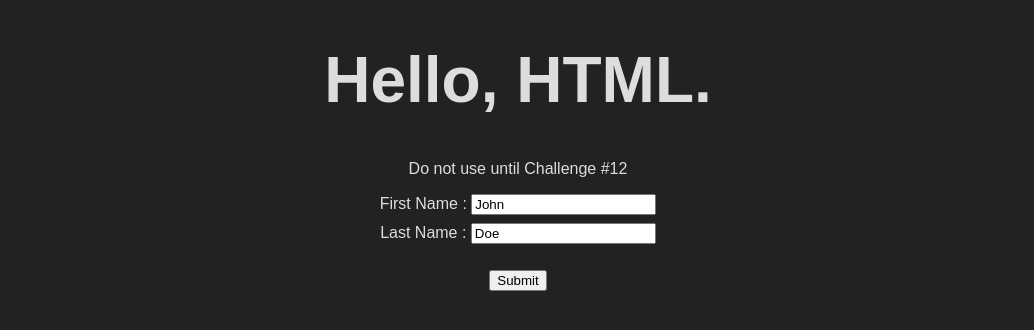
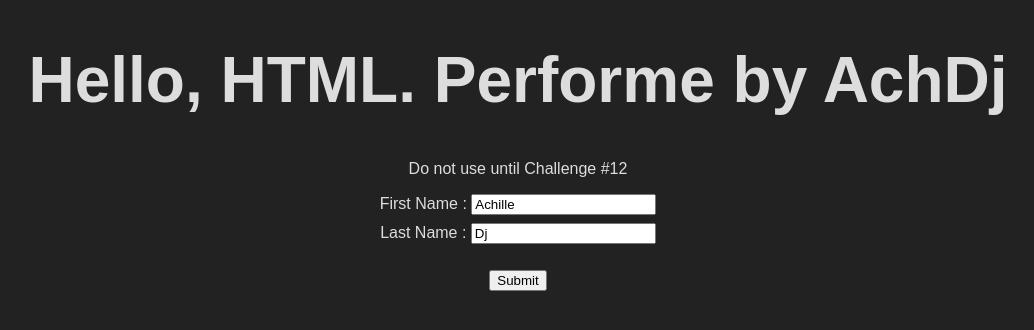
Before and after one commit to achdj/usdnode, a website: page views/index.html in a window 1280 px wide. Shown: the whole page, without its empty margins (122-1156 px from the left). Drawn offline with Linux system fonts and the light colour scheme; files that its build step writes are made by us from their sources.

Commit message:
update form

```diff
--- a/views/index.html
+++ b/views/index.html
@@ -7,13 +7,13 @@
 		<link rel="stylesheet" href="public/style.css">
 	</head>
 	<body>
-		<h1>Hello, HTML.</h1>
+		<h1>Hello, HTML. Performe by AchDj</h1>
 		<p>Do not use until Challenge #12</p>
      <form action="/name" method="post">
       <label>First Name :</label>
-      <input type="text" name="first" value="John"><br>
+      <input type="text" name="first" value="Achille"><br>
       <label>Last Name :</label>
-      <input type="text" name="last" value="Doe"><br><br>
+      <input type="text" name="last" value="Dj"><br><br>
       <input type="submit" value="Submit">
     </form>
 	</body>
```
